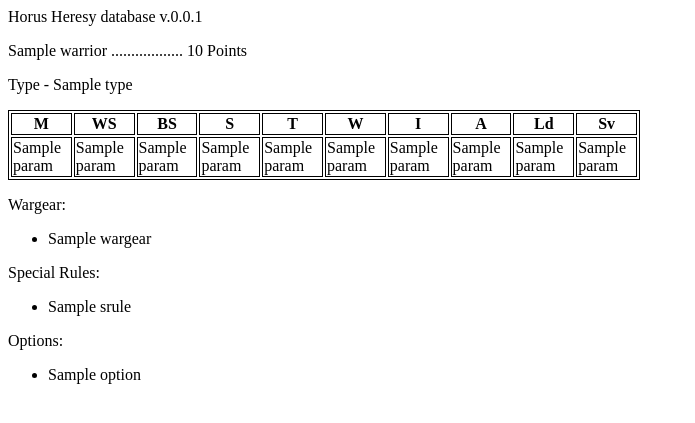
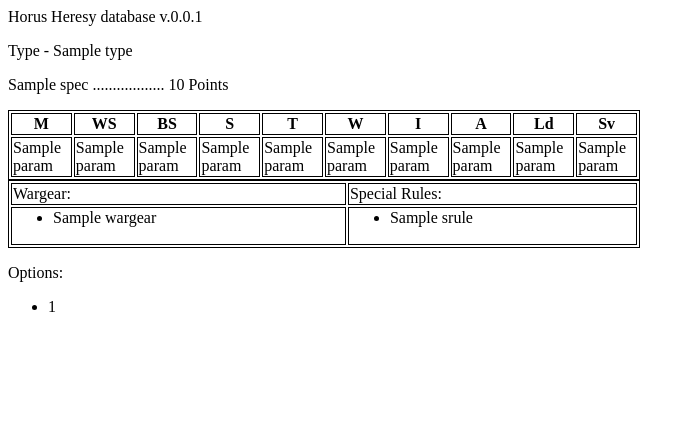
Before and after one commit to verdenkaa/heresypedia, a Flask app: template templates/solider.html in a window 1280 px wide. Shown: the top 423 px of the page, without its empty margins (0-695 px from the left). Run offline with Flask 3, Linux system fonts and the light colour scheme; the template is opened without the code that fills it: most values are stand-ins (such as "Sample title", 1, 10 or a date in 2020).

Commit message:
start big rework

```diff
--- a/main.py
+++ b/main.py
@@ -24,10 +24,12 @@
 
       #  ДОБАВИТЬ СЮДА ЗАПРОС ПО ТАБЛИЦЕ СПОСОБНОСТЕЙ
 
-      options = [i.split("- ") for i in spec.Options.split("\n")]
-      print(options[1])
-      print(len(options))
-      return render_template('solider.html', warrior=spec.name, type=spec.type, points=spec.points, wargear=wargear_names, param=spec.Parameters.split(),
+      options = [i.split("- ") for i in spec.Options.split(":")]
+      #print(options[1])
+      #print(len(options))
+      for i in options:
+           print(i, sep="\n")
+      return render_template('solider.html', spec = spec, wargear=wargear_names, param=spec.Parameters.split(),
                              srules=spec.Srules.replace("\n", " ").split(" • "), options=options)
 
 if __name__ == '__main__':
--- a/templates/solider.html
+++ b/templates/solider.html
@@ -3,8 +3,8 @@
 <link rel="stylesheet" href="{{ url_for('static', filename='css/styles.css') }}">
 
 <p>Horus Heresy database v.0.0.1</p>
-<p>{{warrior}} .................. {{points}} Points</p>
-<p>Type - {{type}}</p>
+<p>Type - {{spec.type}}</p>
+<p>{{spec.name}} .................. {{spec.points}} Points</p>
 <table style="width:50%">
   <tr>
     <th>M</th>
@@ -32,8 +32,13 @@
 
   </tr>
 </table>
-<p>Wargear:</p>
-<ul>
+<table style="width:50%">
+<tr>
+  <td><p>Wargear:</p></td>
+  <td><p>Special Rules:</p></td>
+</tr>
+<tr>
+  <td><ul>
     {% for i in range(wargear|length): %}
     <li><div id="name" data-title={%if wargear[i] != None %}{% if wargear[i].Class == "w" %}
          Weapon
@@ -45,20 +50,26 @@
          {% endif %}>
          {{wargear[i].name}}</div></li>
     {% endfor %}
-</ul>
-<p>Special Rules:</p>
-<ul>
+</ul></td>
+<td><ul>
   {% for i in range(srules|length): %}
   <li><div id="name" data-title="NONE FOR THIS TIME">{{srules[i]}}</div>
   </li>
   {% endfor %}
-</ul>
+</ul></td>
+</tr>
+</table>
+
 <p>Options:</p>
 <ul>
   {% for i in range(options|length): %}
-  <li><div id="name" data-title="NONE FOR THIS TIME">{{options[i]}}</div>
+  <li><div id="name" data-title="NONE FOR THIS TIME">
+    {% for j in range(options[i]|length): %}
+    {{options[i][j]}}<br>
+    {% endfor %}
+  </div><br>
   </li>
-  {% endfor %}
+  {% endfor %}</li>
 </ul>
 
 
```
Also changed, not shown: data.db.
